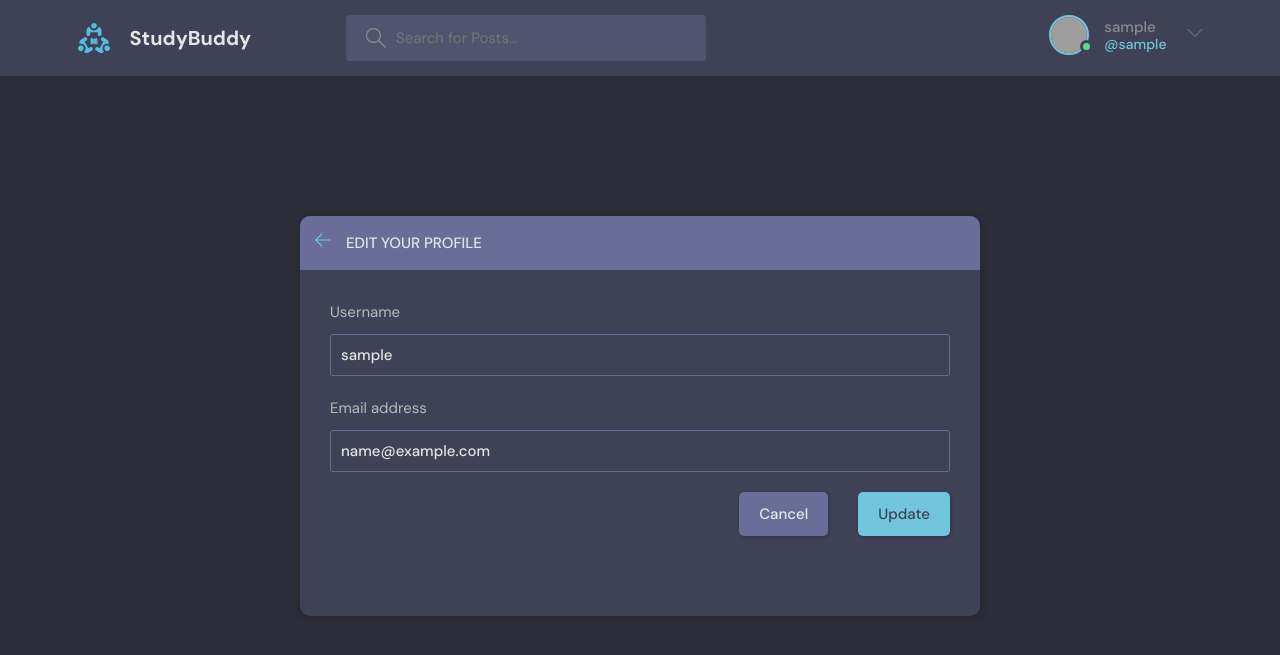
After one commit to iwtga/discord-clone, a Django app: page /update-user/ in a window 1280 px wide. The commit adds this page. Shown: the top 655 px of the page. Run offline with Django 4.2, Linux system fonts and the light colour scheme; the visitor is signed in with stand-in values (Sample User, id 1); grey boxes are pictures that could not be loaded.

Commit message:
fix update user

```diff
--- a/base/forms.py
+++ b/base/forms.py
@@ -1,8 +1,15 @@
 from django.forms import ModelForm
 from .models import Room
+from django.contrib.auth.models import User
 
 class RoomForm(ModelForm):
     class Meta:
         model = Room
         fields = "__all__"
         exclude = ["host", "participants"]
+
+
+class UserForm(ModelForm):
+    class Meta:
+        model = User
+        fields = ['username', 'email']
--- a/base/templates/base/profile.html
+++ b/base/templates/base/profile.html
@@ -19,7 +19,9 @@
           <div class="profile__info">
             <h3>{{user.username}}</h3>
             <p>@{{user.username}}</p>
-            <a href="edit-user.html" class="btn btn--main btn--pill">Edit Profile</a>
+            {% if request.user == user %}
+            <a href="{% url 'update-user' %}" class="btn btn--main btn--pill">Edit Profile</a>
+            {% endif %}
           </div>
           <div class="profile__about">
             <h3>About</h3>
--- /dev/null
+++ b/base/templates/base/update-user.html
@@ -0,0 +1,42 @@
+{% extends 'main.html' %}
+
+{% block content %}
+
+<main class="update-account layout">
+  <div class="container">
+    <div class="layout__box">
+      <div class="layout__boxHeader">
+        <div class="layout__boxTitle">
+          <a href="{% url 'home' %}">
+            <svg version="1.1" xmlns="http://www.w3.org/2000/svg" width="32" height="32" viewBox="0 0 32 32">
+              <title>arrow-left</title>
+              <path
+                d="M13.723 2.286l-13.723 13.714 13.719 13.714 1.616-1.611-10.96-10.96h27.625v-2.286h-27.625l10.965-10.965-1.616-1.607z">
+              </path>
+            </svg>
+          </a>
+          <h3>Edit your profile</h3>
+        </div>
+      </div>
+      <div class="layout__body">
+        <form class="form" action="" method="POST">
+          {% csrf_token %}
+
+          {% for field in form %}
+          <div class="form__group">
+            <label for="profile_pic">{{field.label}}</label>
+            {{field}}
+          </div>
+          {% endfor %}
+
+          <div class="form__action">
+            <a class="btn btn--dark" href="index.html">Cancel</a>
+            <button class="btn btn--main" type="submit">Update</button>
+          </div>
+        </form>
+      </div>
+    </div>
+  </div>
+  </div>
+</main>
+{% endblock content %}
--- a/base/urls.py
+++ b/base/urls.py
@@ -12,4 +12,5 @@ urlpatterns = [
     path('register/', views.register_page, name="register"),
     path('delete-message/<str:pk>/', views.delete_message, name="delete-message"),
     path('profile/<str:pk>/', views.profile_page, name="profile-page"),
+    path('update-user/', views.update_user, name="update-user"),
 ]
--- a/base/views.py
+++ b/base/views.py
@@ -8,7 +8,7 @@ from django.contrib.auth.decorators import login_required
 from django.contrib.auth.models import User
 from django.db.models import Q
 from .models import Room, Topic, Message
-from .forms import RoomForm
+from .forms import RoomForm, UserForm
 
 
 def login_page(request):
@@ -158,3 +158,15 @@ def delete_message(request, pk):
         message.delete()
         return redirect('home')
     return render(request, 'base/delete.html', {'obj': message})
+
+@login_required(login_url='login')
+def update_user(request):
+    user = request.user
+    form = UserForm(instance=user)
+    if request.method == "POST":
+        form = UserForm(request.POST, instance=user)
+        if form.is_valid():
+            form.save()
+            return redirect('profile-page', pk=user.id)
+
+    return render(request, 'base/update-user.html', {'form':form})
--- a/templates/navbar.html
+++ b/templates/navbar.html
@@ -38,7 +38,7 @@
         </div>
 
         <div class="dropdown-menu">
-          <a href="settings.html" class="dropdown-link"
+          <a href="{% url 'update-user' %}" class="dropdown-link"
             ><svg version="1.1" xmlns="http://www.w3.org/2000/svg" width="32" height="32" viewBox="0 0 32 32">
               <title>tools</title>
               <path
```
